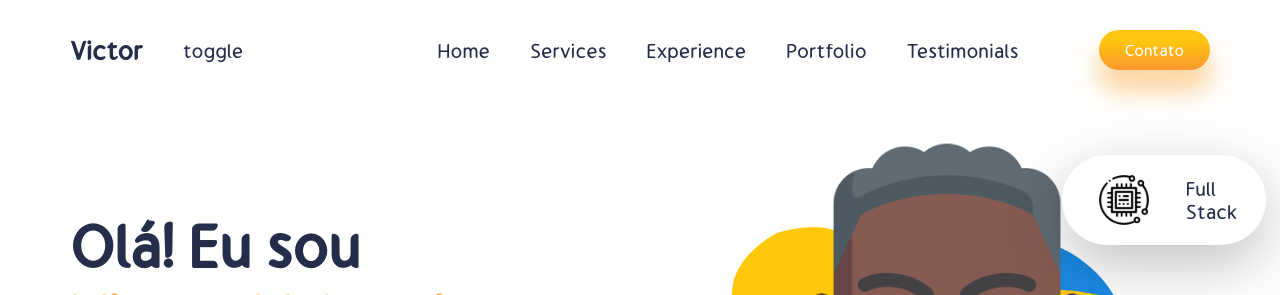
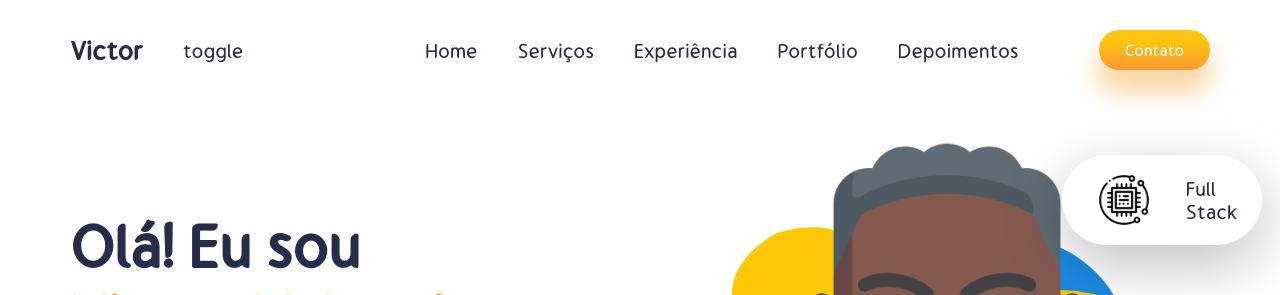
Before and after one commit to 11Victor/Portifolio-React, a React (Create React App) app: page / in a window 1280 px wide. Shown: the top 295 px of the page. Built offline with nearby package versions, Linux system fonts and the light colour scheme.

Commit message:
Criação Serviços

```diff
--- a/src/Components/FloatingDiv/FloatingDiv.css
+++ b/src/Components/FloatingDiv/FloatingDiv.css
@@ -5,7 +5,7 @@
     box-shadow: 0px 19px 60px rgb(0 0 0 / 25%);
     border-radius: 50px;
     align-items: center;
-    padding: 0px 29px 0px 0px;
+    padding: 0px 25px 0px 0px;
     height: 4.5rem;
 }
 
--- a/src/Components/Navbar/Navbar.jsx
+++ b/src/Components/Navbar/Navbar.jsx
@@ -11,10 +11,10 @@ const Navbar = () => {
             <div className="n-list">
                 <ul style={{listStyleType: 'none'}}>
                     <li>Home</li>
-                    <li>Services</li>
-                    <li>Experience</li>
-                    <li>Portfolio</li>
-                    <li>Testimonials</li>
+                    <li>Serviços</li>
+                    <li>Experiência</li>
+                    <li>Portfólio</li>
+                    <li>Depoimentos</li>
                 </ul>
             </div>
             <button className="button n-button">
```
Also changed, not shown: src/Components/Servicos/Servicos.css (added), src/Components/Servicos/Servicos.jsx (added), src/img/thumbup.png.
